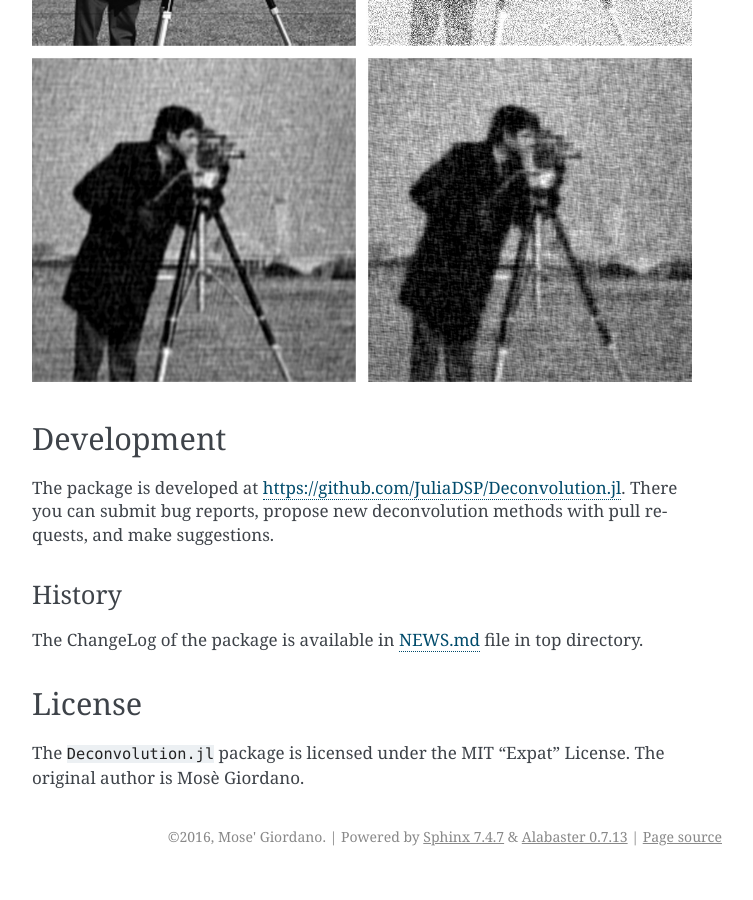
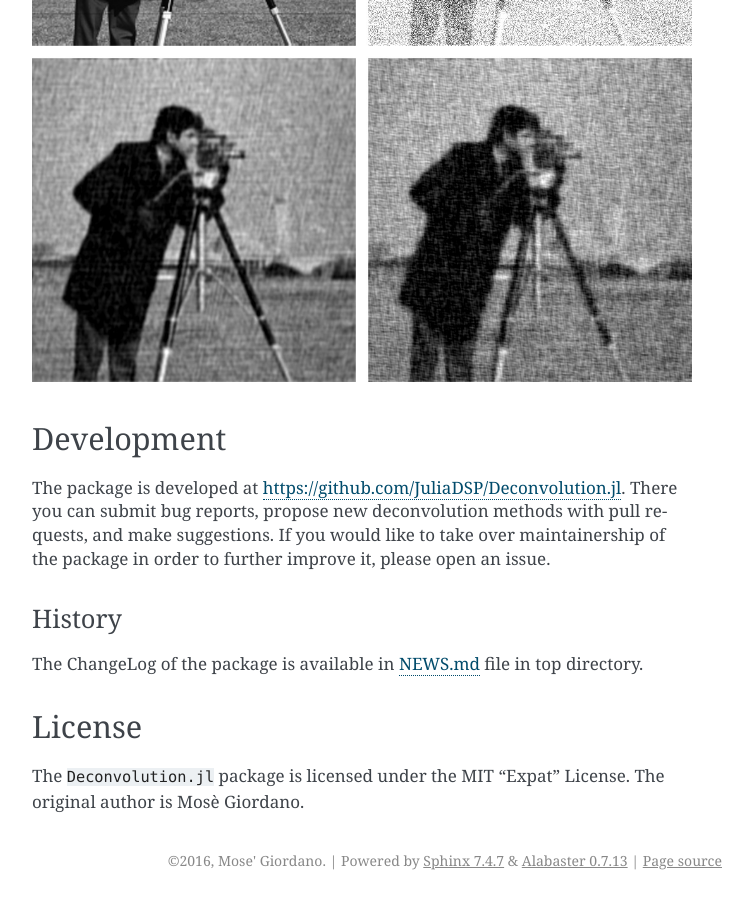
Before and after one commit to JuliaDSP/Deconvolution.jl, a Sphinx documentation site: the page built from doc/index.rst, in a window 1280 px wide and 900 px high, scrolled down 4810 px. Shown: the whole window, without its empty margins (388-1141 px from the left). Built offline with Sphinx 7.4.7, drawn with Linux system fonts in a browser that asks for light colours; before the commit the page ends 5686 px from its top, so only the background shows below that.

Commit message:
Notice for people willing to take over the package

```diff
--- a/doc/index.rst
+++ b/doc/index.rst
@@ -198,7 +198,8 @@ Development
 
 The package is developed at https://github.com/JuliaDSP/Deconvolution.jl.  There
 you can submit bug reports, propose new deconvolution methods with pull
-requests, and make suggestions.
+requests, and make suggestions.  If you would like to take over maintainership
+of the package in order to further improve it, please open an issue.
 
 History
 ~~~~~~~
```
Also changed, not shown: README.md (+2 -1 lines).
